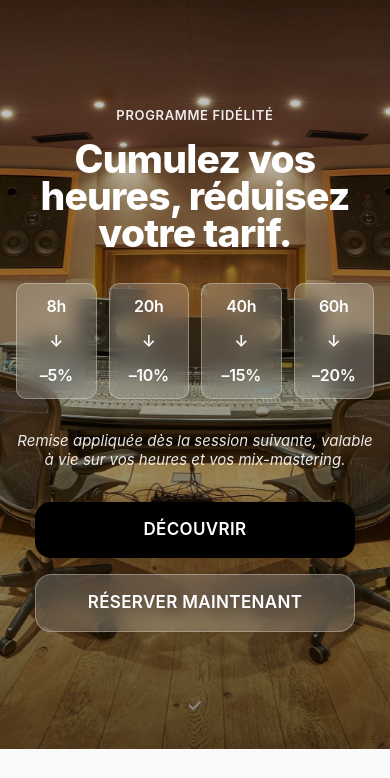
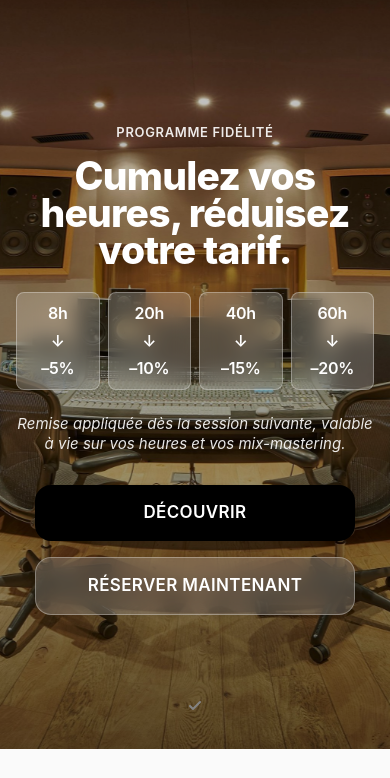
Before and after one commit to chaaaady/studio8, an Astro site: page / in a window 390 px wide. Shown: the part 60-838 px from the top of the page. Built offline with nearby package versions, Linux system fonts and the light colour scheme; Astro itself is replaced by a stand-in of ours.

Commit message:
🎨 Optimisation design cartes fidélité : plus compactes et agréables visuellement

```diff
--- a/src/styles/global.css
+++ b/src/styles/global.css
@@ -2141,10 +2141,10 @@
 .today-hero-percentages {
   display: grid;
   grid-template-columns: repeat(4, 1fr);
-  gap: 1.5rem;
-  margin: 2.5rem auto;
-  max-width: 800px;
-  font-size: var(--font-size-xl);
+  gap: 1rem;
+  margin: 2rem auto;
+  max-width: 600px;
+  font-size: var(--font-size-lg);
   line-height: 1.2;
   font-weight: 500;
   letter-spacing: -0.02em;
@@ -2154,14 +2154,16 @@
   display: flex;
   flex-direction: column;
   align-items: center;
-  gap: 0.5rem;
-  padding: 1rem;
+  gap: 0.25rem;
+  padding: 0.75rem 0.5rem;
   background-color: rgba(255, 255, 255, 0.2);
   backdrop-filter: blur(10px);
   -webkit-backdrop-filter: blur(10px);
   border: 1px solid rgba(255, 255, 255, 0.3);
-  border-radius: var(--radius-button);
+  border-radius: 12px;
   transition: all 0.2s ease;
+  min-height: 80px;
+  justify-content: center;
 }
 
 .today-hero-percentage-item:hover {
@@ -2170,11 +2172,11 @@
 }
 
 .today-hero-hours {
-  font-size: var(--font-size-xl);
+  font-size: var(--font-size-lg);
   font-weight: 600;
   color: white;
   background: none;
-  padding: 0.5rem 1rem;
+  padding: 0.25rem 0.5rem;
   border-radius: 0;
   border: none;
   box-shadow: none;
@@ -2182,18 +2184,18 @@
 }
 
 .today-hero-arrow-down {
-  font-size: var(--font-size-lg);
+  font-size: var(--font-size-base);
   color: white;
   font-weight: 600;
-  margin: 0.25rem 0;
+  margin: 0.1rem 0;
 }
 
 .today-hero-discount {
-  font-size: var(--font-size-xl);
+  font-size: var(--font-size-lg);
   font-weight: 600;
   color: white;
   background: none;
-  padding: 0.5rem 1rem;
+  padding: 0.25rem 0.5rem;
   border-radius: 0;
   border: none;
   box-shadow: none;
@@ -2203,27 +2205,28 @@
 @media (max-width: 768px) {
   .today-hero-percentages {
     grid-template-columns: repeat(4, 1fr);
-    gap: 0.75rem;
-    font-size: var(--font-size-base);
+    gap: 0.5rem;
+    font-size: var(--font-size-sm);
     max-width: 100%;
-    margin: 2rem auto;
+    margin: 1.5rem auto;
   }
 
   .today-hero-percentage-item {
-    padding: 0.5rem;
-    border-radius: 10px;
+    padding: 0.5rem 0.25rem;
+    border-radius: 8px;
+    min-height: 60px;
   }
 
   .today-hero-hours,
   .today-hero-discount {
-    font-size: var(--font-size-base);
-    padding: 0.3rem 0.6rem;
-    border-radius: 6px;
+    font-size: var(--font-size-sm);
+    padding: 0.2rem 0.4rem;
+    border-radius: 4px;
   }
 
   .today-hero-arrow-down {
-    font-size: var(--font-size-sm);
-    margin: 0.15rem 0;
+    font-size: var(--font-size-xs);
+    margin: 0.05rem 0;
   }
 }
 
```
